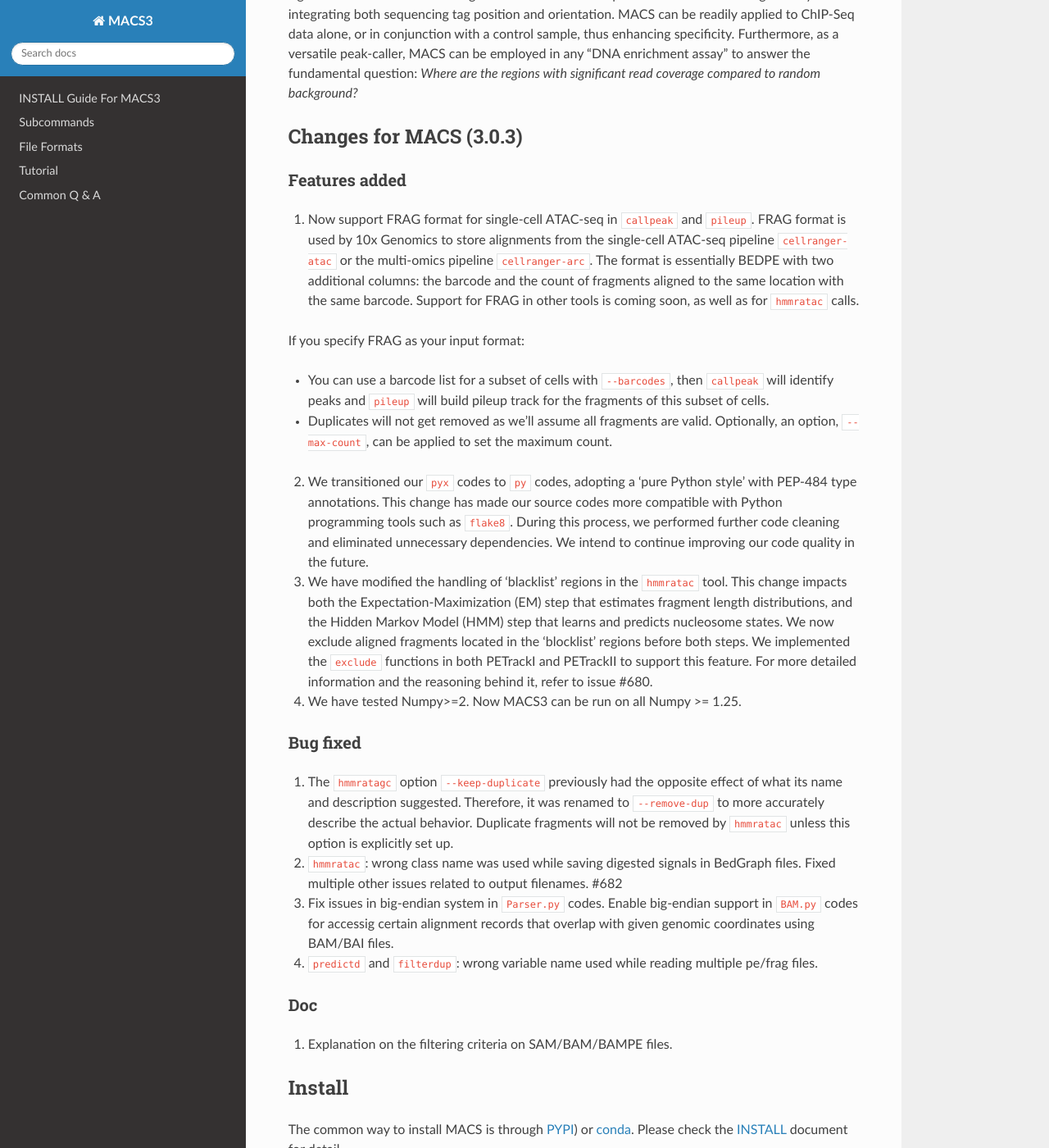
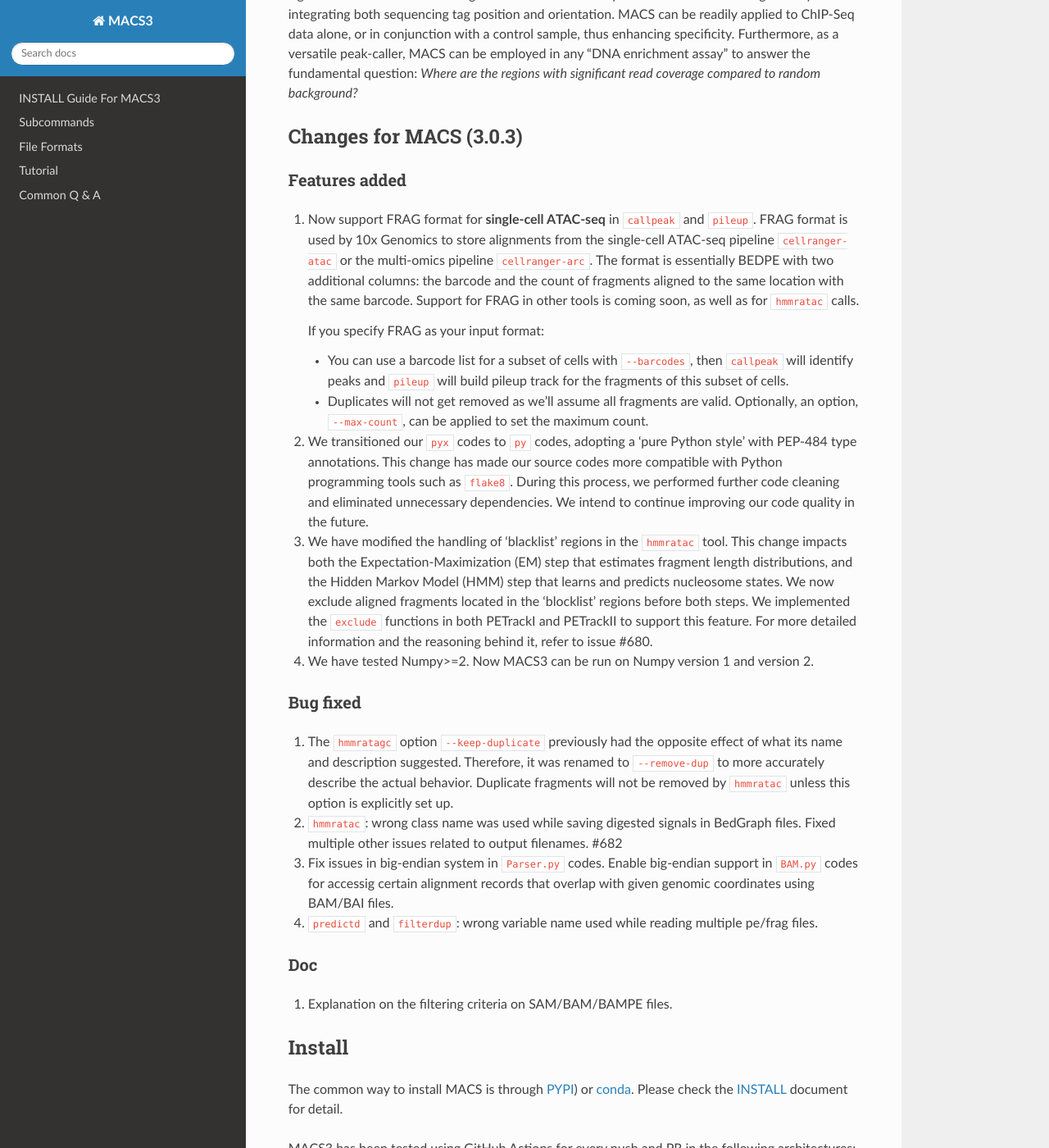
Before and after one commit to macs3-project/MACS, a Sphinx documentation site: the page built from docs/source/index.md, in a window 1280 px wide and 1400 px high, scrolled down 570 px. Shown: the whole window at 82% size. Built offline with Sphinx 7.4.7 and the Read the Docs theme 3.1.0, drawn with Linux system fonts in a browser that asks for light colours; pages that are not in the unit, such as notebooks, are missing from menus.

Commit message:
Update index.md

```diff
--- a/docs/source/index.md
+++ b/docs/source/index.md
@@ -30,7 +30,7 @@
 
 ### Features added
 
-1) Now support FRAG format for single-cell ATAC-seq in `callpeak` and
+1) Now support FRAG format for **single-cell ATAC-seq** in `callpeak` and
 `pileup`. FRAG format is used by 10x Genomics to store alignments from
 the single-cell ATAC-seq pipeline `cellranger-atac` or the multi-omics
 pipeline `cellranger-arc`. The format is essentially BEDPE with two
@@ -38,12 +38,12 @@
 the same location with the same barcode. Support for FRAG in other
 tools is coming soon, as well as for `hmmratac` calls.
 
-If you specify FRAG as your input format:
+   If you specify FRAG as your input format:
 
- - You can use a barcode list for a subset of cells with `--barcodes`,
+   - You can use a barcode list for a subset of cells with `--barcodes`,
    then `callpeak` will identify peaks and `pileup` will build pileup
    track for the fragments of this subset of cells.
- - Duplicates will not get removed as we'll assume all fragments are
+   - Duplicates will not get removed as we'll assume all fragments are
    valid. Optionally, an option, `--max-count`, can be applied to set
    the maximum count.
 
@@ -63,7 +63,8 @@
 PETrackI and PETrackII to support this feature. For more detailed
 information and the reasoning behind it, refer to issue #680.
 
-4) We have tested Numpy>=2. Now MACS3 can be run on all Numpy >= 1.25.
+4) We have tested Numpy>=2. Now MACS3 can be run on Numpy version 1 and
+version 2.
 
 ### Bug fixed
 
```
